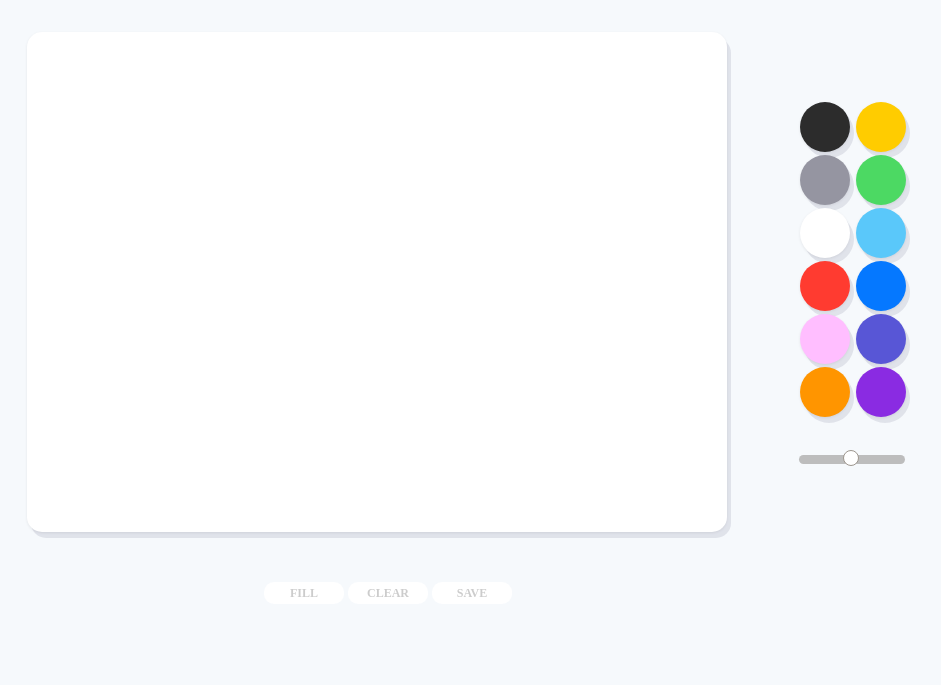
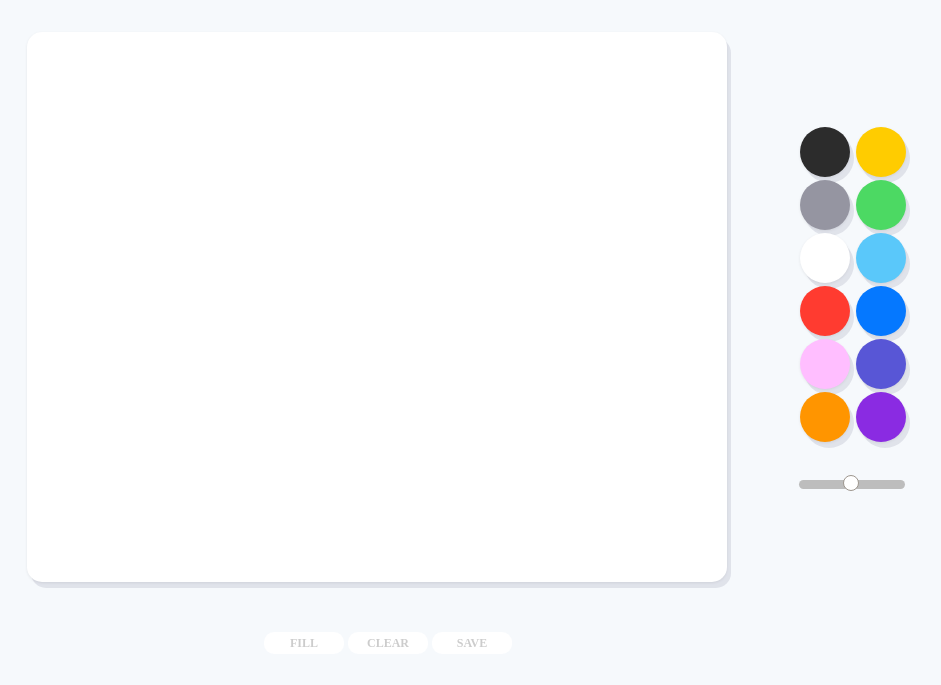
Before and after one commit to Hyewon-Kang/paintJs, a plain HTML site: page index.html in a window 1280 px wide. Both pictures are taken after a click on the button "CLEAR". Shown: the part 63-748 px from the top of the page, without its empty margins (252-1193 px from the left). Drawn offline with Linux system fonts and the light colour scheme.

Commit message:
css complete

```diff
--- a/app.js
+++ b/app.js
@@ -11,11 +11,11 @@ const INITIAL_COLOR = "#2c2c2c"
 
 //css에서도 사이즈 지정해줘야하고 js에서도 사이즈 지정해줘야함!
 canvas.width = 700;
-canvas.height = 500;
+canvas.height = 550;
 
 //기본 배경색 설정
 ctx.fillStyle = "white";
-ctx.fillRect(0, 0, 700, 500);
+ctx.fillRect(0, 0, 700, 550);
 
 //선과 페인트 색, 브러쉬 기본 크기 설정
 ctx.strokeStyle = INITIAL_COLOR;
@@ -81,7 +81,7 @@ function handleModeClick(){
 
 function handleCanvasClick(event){
     if(filling){
-        ctx.fillRect(0, 0, 700, 500);
+        ctx.fillRect(0, 0, 700, 550);
     }
 }
 
@@ -99,7 +99,7 @@ function handleSaveImage(){
 }
 
 function handleClear(){
-    ctx.clearRect(0, 0, 700, 500);
+    ctx.clearRect(0, 0, 700, 550);
 }
 
 
--- a/style.css
+++ b/style.css
@@ -88,7 +88,7 @@ input[type="range"] {
 
 .canvas {
     width: 700px;
-    height: 500px;
+    height: 550px;
     background-color: white;
     border-radius: 15px;
     float: left;
```
